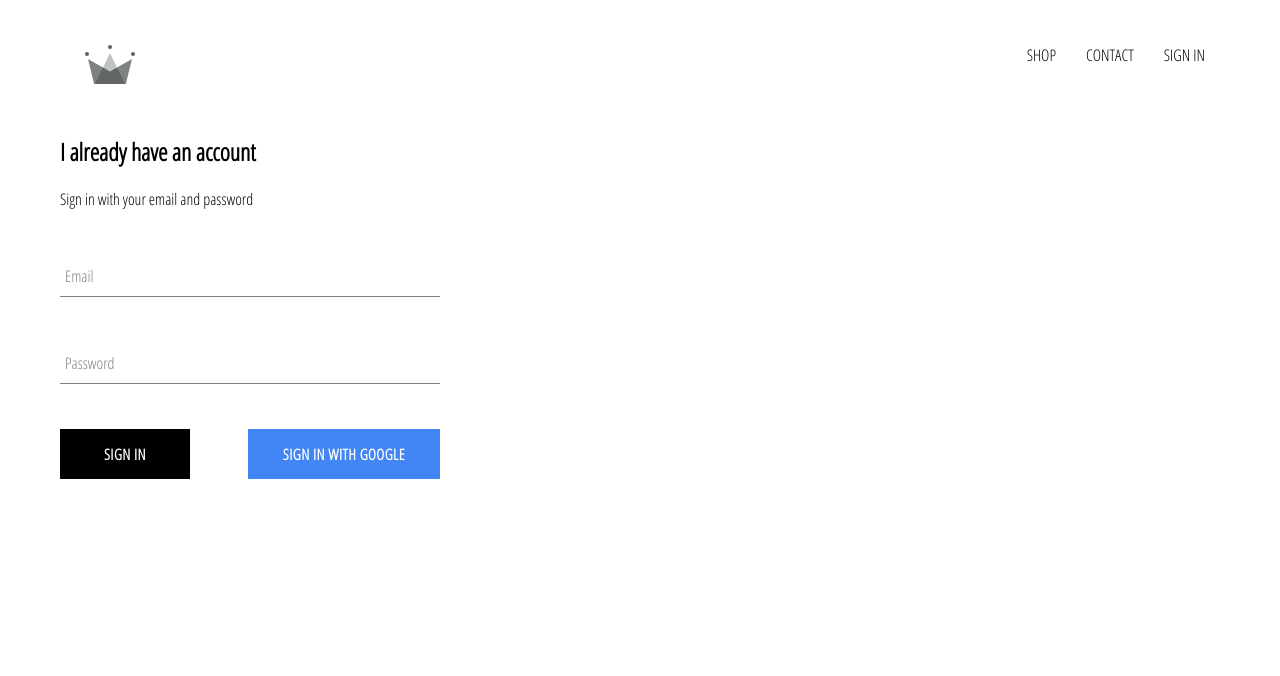
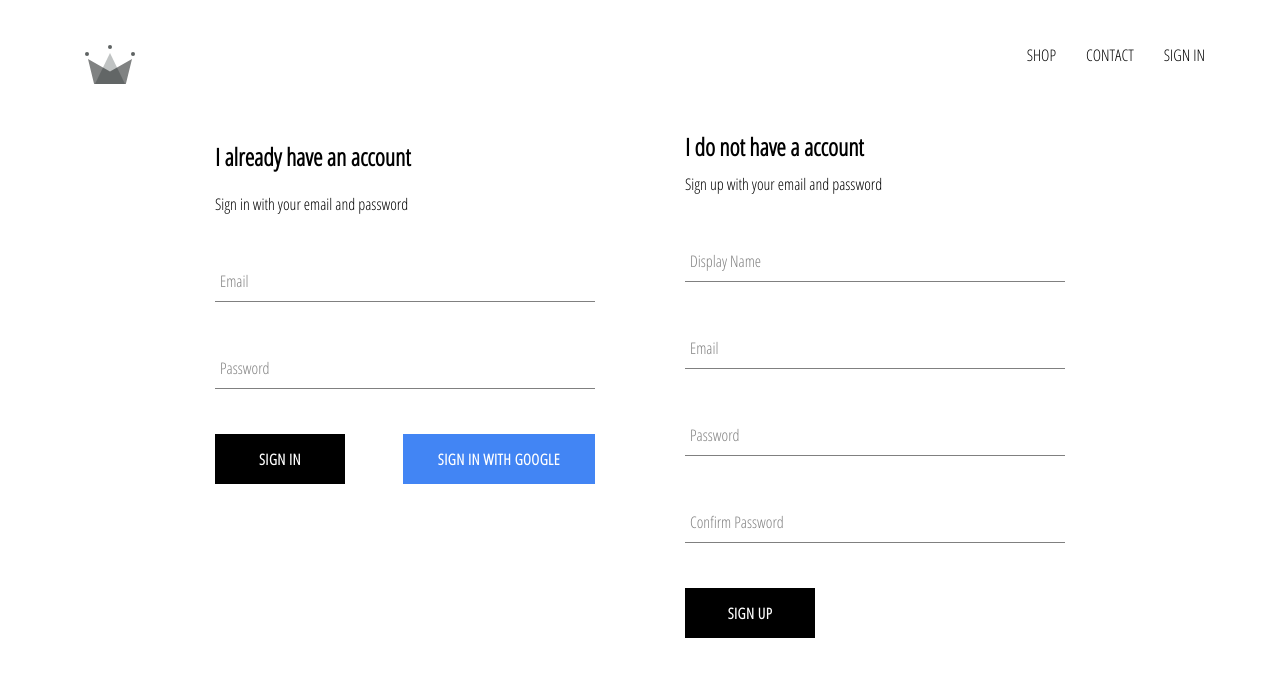
Before and after one commit to Shaun-Derrick/crwn-clothing, a React (Create React App) app: page /signin in a window 1280 px wide. Shown: the top 676 px of the page. Built offline with nearby package versions, Linux system fonts and the light colour scheme; no server answers.

Commit message:
Created sign up with username and password component and ability to store users in firebase database

```diff
--- a/src/App.js
+++ b/src/App.js
@@ -5,7 +5,7 @@ import HomePage from "./pages/homepage/homepage.component"
 import ShopPage from "./pages/shop/shop.component"
 import Header from "./components/header/header.component"
 import SignInAndSignUpPage from "./pages/sign-in-and-sign-up/sign-in-and-sign-up.component"
-import { auth } from "./firebase/firebase.utils"
+import { auth, createUserProfileDocument } from "./firebase/firebase.utils"
 
 class App extends React.Component {
   constructor() {
@@ -19,10 +19,23 @@ class App extends React.Component {
   unsubscribeFromAuth = null
 
   componentDidMount() {
-    this.unsubscribeFromAuth = auth.onAuthStateChanged((user) => {
-      this.setState({ currentUser: user })
+    this.unsubscribeFromAuth = auth.onAuthStateChanged(async (userAuth) => {
+      // this.setState({ currentUser: user })
+      if (userAuth) {
+        const userRef = await createUserProfileDocument(userAuth)
 
-      console.log(user)
+        userRef.onSnapshot((snapShot) => {
+          this.setState({
+            currentUser: {
+              id: snapShot.id,
+              ...snapShot.data()
+            }
+          })
+          console.log(this.state)
+        })
+      } else {
+        this.setState = { currentUser: userAuth }
+      }
     })
   }
 
--- /dev/null
+++ b/src/components/sign-up/sign-up.component.js
@@ -0,0 +1,99 @@
+import React from "react"
+import FormInput from "../form-input/form-input.component"
+import CustomButton from "../custom-button/custom-button.component"
+
+import { auth, createUserProfileDocument } from "../../firebase/firebase.utils"
+
+import "./sign-up.styles.scss"
+
+class SignUp extends React.Component {
+  constructor() {
+    super()
+
+    this.state = {
+      displayName: "",
+      email: "",
+      password: "",
+      confirmPassword: ""
+    }
+  }
+
+  handleSubmit = async (event) => {
+    event.preventDefault()
+    const { displayName, email, password, confirmPassword } = this.state
+
+    if (password !== confirmPassword) {
+      alert("Passwords do not match")
+      return
+    }
+
+    try {
+      const { user } = await auth.createUserWithEmailAndPassword(
+        email,
+        password
+      )
+
+      await createUserProfileDocument(user, { displayName })
+
+      this.setState({
+        displayName: "",
+        email: "",
+        password: "",
+        confirmPassword: ""
+      })
+    } catch (error) {
+      console.log(error)
+    }
+  }
+  handleChange = (event) => {
+    const { name, value } = event.target
+
+    this.setState({ [name]: value })
+  }
+  render() {
+    const { displayName, email, password, confirmPassword } = this.state
+    return (
+      <div className="sign-up">
+        <h2 className="title">I do not have a account</h2>
+        <span>Sign up with your email and password</span>
+        <form className="sign-up-form" onSubmit={this.handleSubmit}>
+          <FormInput
+            type="text"
+            name="displayName"
+            value={displayName}
+            onChange={this.handleChange}
+            label="Display Name"
+            required
+          />
+          <FormInput
+            type="email"
+            name="email"
+            value={email}
+            onChange={this.handleChange}
+            label="Email"
+            required
+          />
+          <FormInput
+            type="password"
+            name="password"
+            value={password}
+            onChange={this.handleChange}
+            label="Password"
+            required
+          />
+          <FormInput
+            type="password"
+            name="confirmPassword"
+            value={confirmPassword}
+            onChange={this.handleChange}
+            label="Confirm Password"
+            required
+          />
+          <CustomButton type="submit">SIGN UP</CustomButton>
+        </form>
+      </div>
+    )
+  }
+}
+
+export default SignUp
--- /dev/null
+++ b/src/components/sign-up/sign-up.styles.scss
@@ -0,0 +1,9 @@
+.sign-up {
+  display: flex;
+  flex-direction: column;
+  width: 380px;
+
+  .title {
+    margin: 10px 0;
+  }
+}
--- a/src/firebase/firebase.utils.js
+++ b/src/firebase/firebase.utils.js
@@ -11,6 +11,30 @@ const config = {
   appId: "1:173954184683:web:9f22ed1a08250f652755ae"
 }
 
+export const createUserProfileDocument = async (userAuth, additionalData) => {
+  if (!userAuth) return
+
+  const userRef = firestore.doc(`users/${userAuth.uid}`)
+
+  const snapShot = await userRef.get()
+
+  if (!snapShot.exists) {
+    const { displayName, email } = userAuth
+    const createdAt = new Date()
+
+    try {
+      await userRef.set({
+        displayName,
+        email,
+        createdAt,
+        ...additionalData
+      })
+    } catch (error) {
+      console.log("Error creating user", error.message)
+    }
+  }
+  return userRef
+}
 firebase.initializeApp(config)
 
 export const auth = firebase.auth()
--- a/src/pages/sign-in-and-sign-up/sign-in-and-sign-up.component.js
+++ b/src/pages/sign-in-and-sign-up/sign-in-and-sign-up.component.js
@@ -1,11 +1,13 @@
 import React from "react"
 import SignIn from "../../components/sign-in/sign-in.component"
+import SignUp from "../../components/sign-up/sign-up.component"
 
 import "./sign-in-and-sign-up.styles.scss"
 
 const SignInAndSignUpPage = () => (
   <div className="sign-in-and-sign-up">
     <SignIn />
+    <SignUp />
   </div>
 )
 
--- a/src/pages/sign-in-and-sign-up/sign-in-and-sign-up.styles.scss
+++ b/src/pages/sign-in-and-sign-up/sign-in-and-sign-up.styles.scss
@@ -0,0 +1,6 @@
+.sign-in-and-sign-up {
+  width: 850px;
+  display: flex;
+  justify-content: space-between;
+  margin: 30px auto;
+}
```
